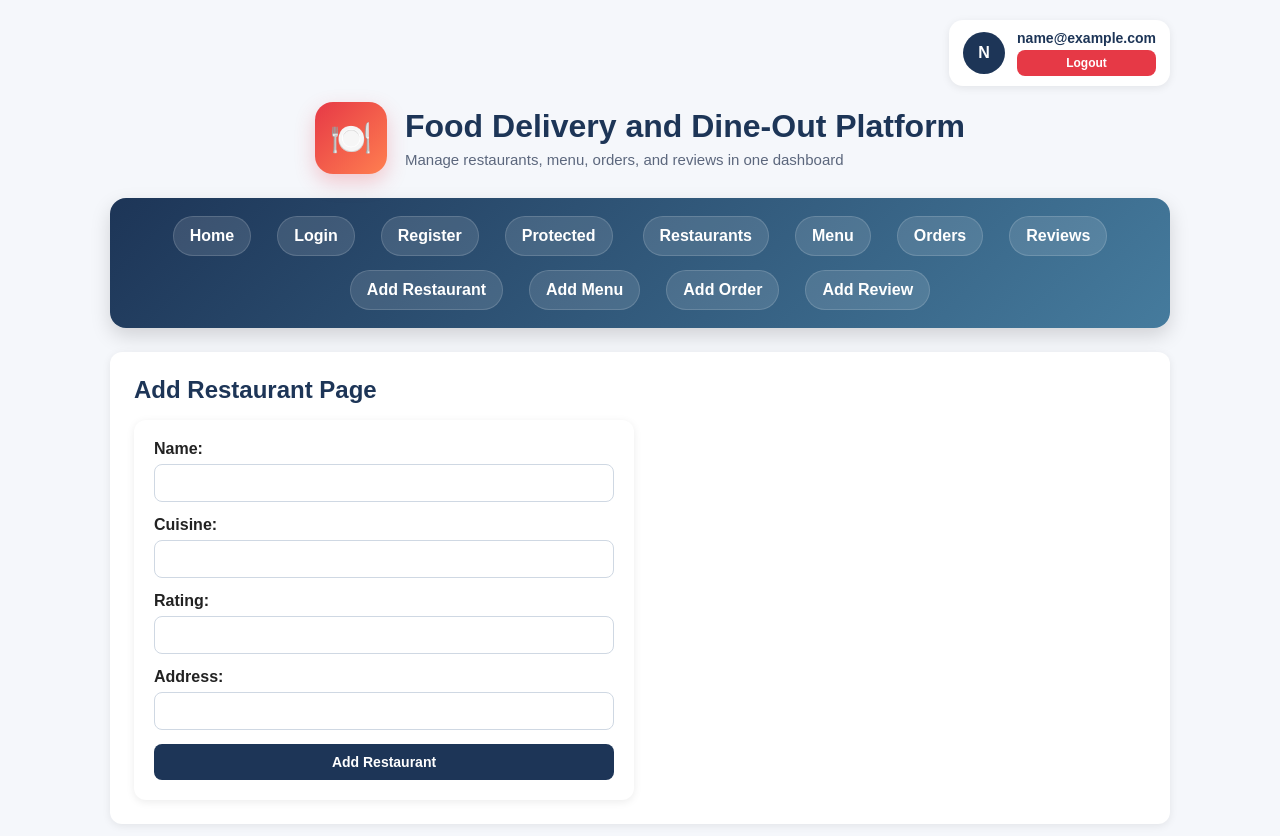
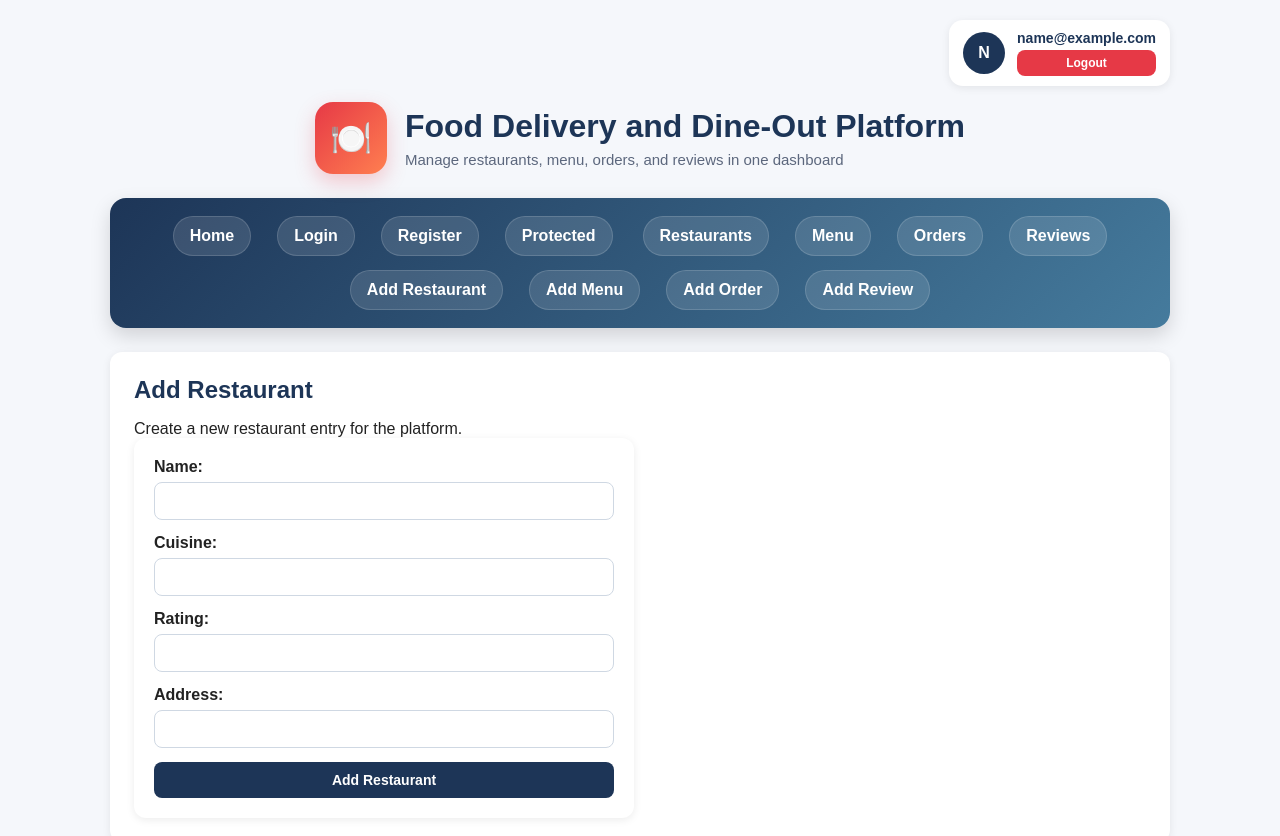
Before and after one commit to TheekshanaKandhi/Integrated-Food-Hospitality-Platform, a React app in the folder frontend/: page /add-restaurant in a window 1280 px wide. Shown: the top 836 px of the page. Built offline with nearby package versions, Linux system fonts and the light colour scheme; sample sign-in values are in the browser's storage; the HTML template or start-up script is replaced by a standard one.

Commit message:
Improved form page titles and descriptions

```diff
--- a/frontend/src/pages/AddMenu.jsx
+++ b/frontend/src/pages/AddMenu.jsx
@@ -57,7 +57,8 @@ function AddMenu() {
 
   return (
     <div>
-      <h2>Add Menu Page</h2>
+      <h2>Add Menu Item</h2>
+      <p>Create a new food item and link it to a restaurant.</p>
 
       <form onSubmit={handleSubmit}>
         <div>
--- a/frontend/src/pages/AddOrder.jsx
+++ b/frontend/src/pages/AddOrder.jsx
@@ -112,7 +112,8 @@ function AddOrder() {
 
   return (
     <div>
-      <h2>Add Order Page</h2>
+      <h2>Add Order</h2>
+      <p>Create a new customer order by selecting a user, restaurant, and menu item.</p>
 
       <form onSubmit={handleSubmit}>
         <div>
--- a/frontend/src/pages/AddRestaurant.jsx
+++ b/frontend/src/pages/AddRestaurant.jsx
@@ -40,7 +40,8 @@ function AddRestaurant() {
 
   return (
     <div>
-      <h2>Add Restaurant Page</h2>
+      <h2>Add Restaurant</h2>
+      <p>Create a new restaurant entry for the platform.</p>
 
       <form onSubmit={handleSubmit}>
         <div>
--- a/frontend/src/pages/AddReview.jsx
+++ b/frontend/src/pages/AddReview.jsx
@@ -96,7 +96,8 @@ function AddReview() {
 
   return (
     <div>
-      <h2>Add Review Page</h2>
+      <h2>Add Review</h2>
+      <p>Submit customer feedback and rating for a completed restaurant order.</p>
 
       <form onSubmit={handleSubmit}>
         <div>
```
